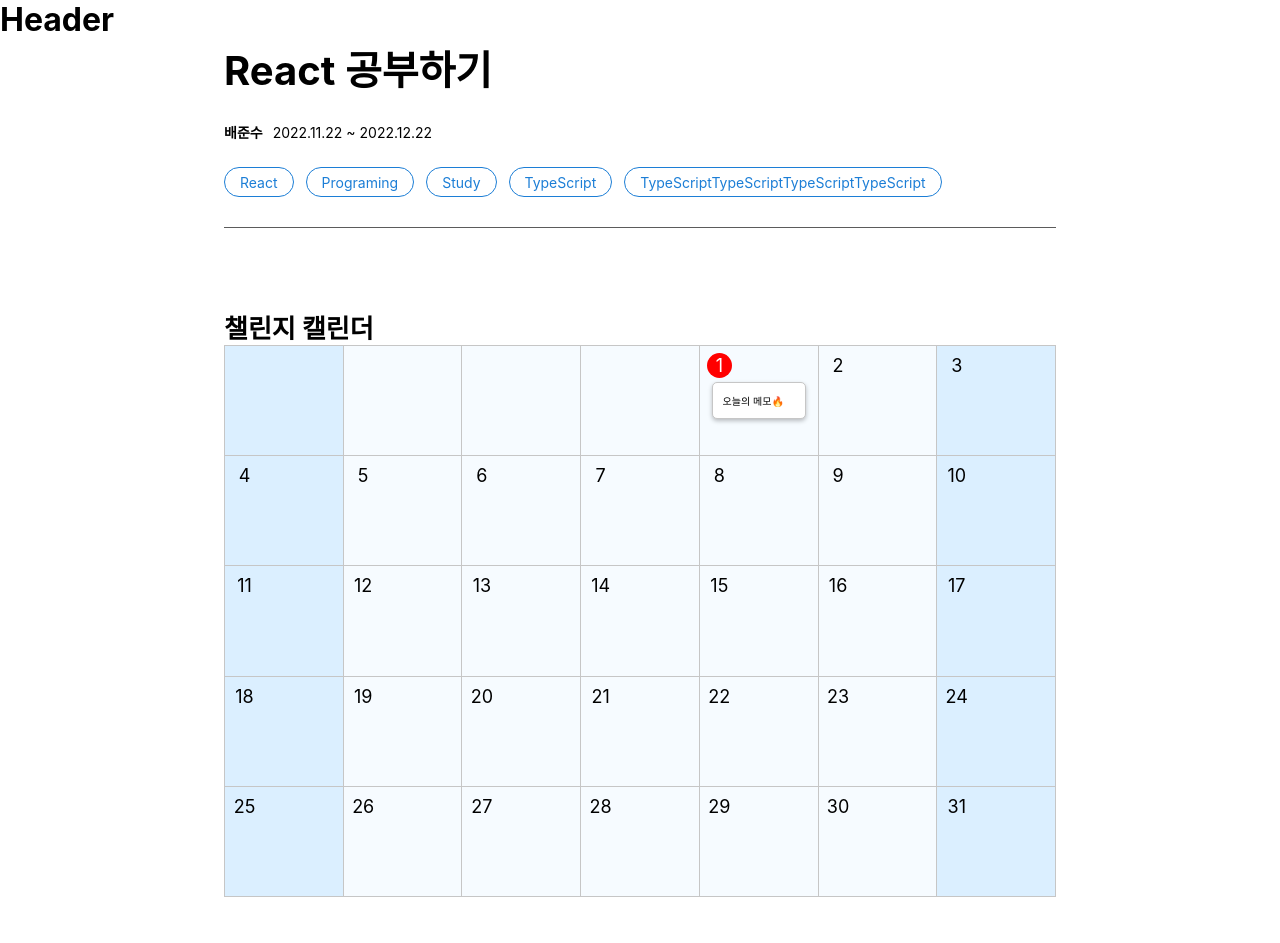
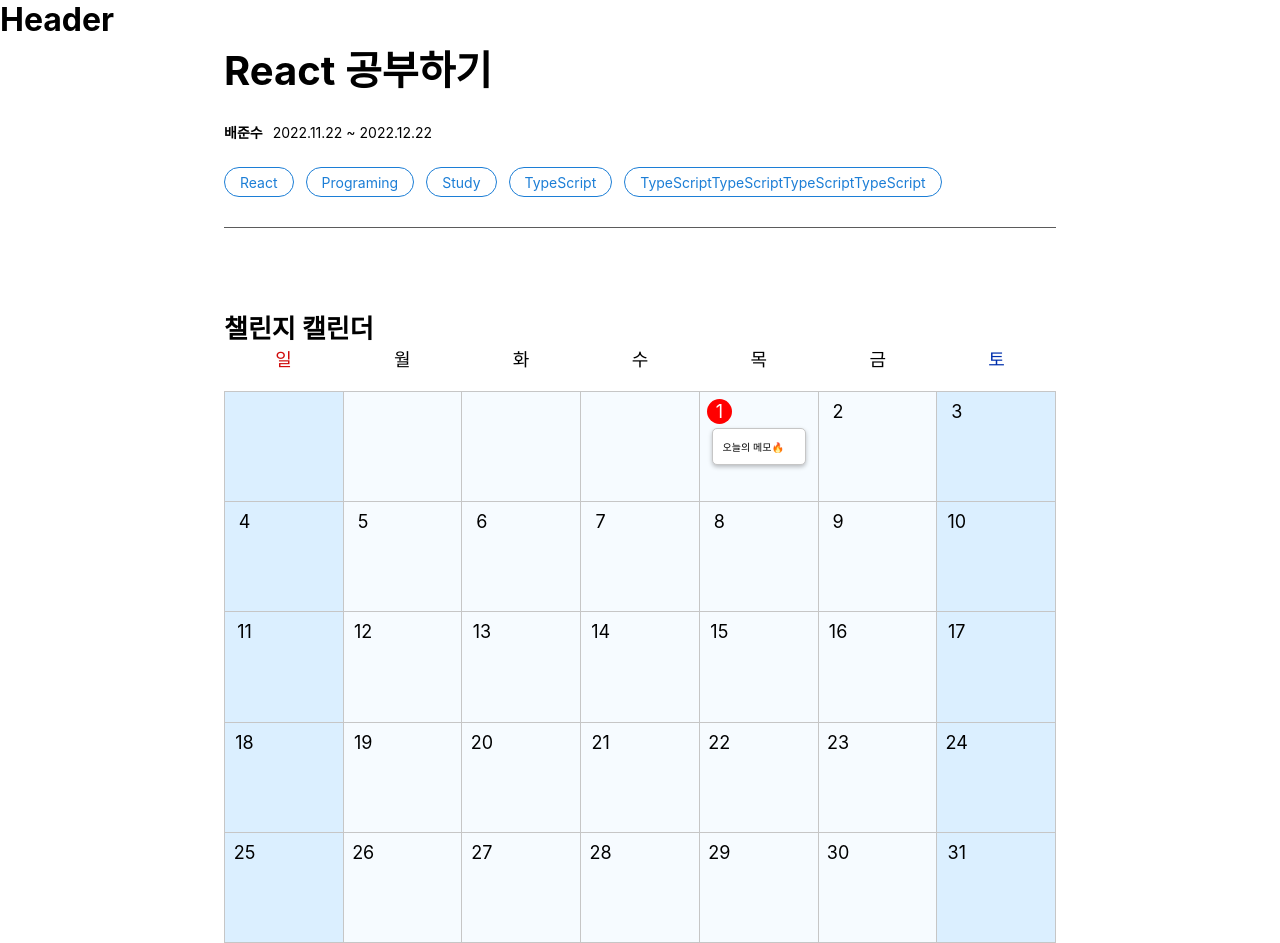
Before and after one commit to DSM-ROC/DSM-ROC_FrontEnd-V2, a React (Create React App) app: page /challenge/1/calendar in a window 1280 px wide. Before the commit the page ends 897 px from the top, so only its background shows below. Built offline with nearby package versions, Linux system fonts and the light colour scheme.

Commit message:
FEAT: weekBar
일 ~ 토 글자 표시바 생성

```diff
--- a/src/components/challenge/calender/calendarComponent.tsx
+++ b/src/components/challenge/calender/calendarComponent.tsx
@@ -7,10 +7,10 @@ import {
   getMonth,
   startOfMonth,
   startOfWeek,
-  subMonths,
 } from 'date-fns';
 import styled from 'styled-components';
 import Cell from './cell';
+import WeekBar from './weekBar';
 
 const CalendarComponent = (): JSX.Element => {
   const monthStart = startOfMonth(new Date());
@@ -43,9 +43,8 @@ const CalendarComponent = (): JSX.Element => {
 
   return (
     <>
-      <>
-        <CalendarContainer>{rows}</CalendarContainer>
-      </>
+      <WeekBar />
+      <CalendarContainer>{rows}</CalendarContainer>
     </>
   );
 };
--- /dev/null
+++ b/src/components/challenge/calender/weekBar.tsx
@@ -0,0 +1,38 @@
+import styled from 'styled-components';
+import { theme } from 'styles/theme';
+
+const WeekBar = (): JSX.Element => {
+  return (
+    <WeekContainer>
+      <Sunday>일</Sunday>
+      <WeekDay>월</WeekDay>
+      <WeekDay>화</WeekDay>
+      <WeekDay>수</WeekDay>
+      <WeekDay>목</WeekDay>
+      <WeekDay>금</WeekDay>
+      <Saturday>토</Saturday>
+    </WeekContainer>
+  );
+};
+
+const WeekDay = styled.p`
+  font-size: 18px;
+  text-align: center;
+  font-family: 'Noto Sans KR';
+`;
+
+const Sunday = styled(WeekDay)`
+  color: ${theme.sundayColor};
+`;
+const Saturday = styled(WeekDay)`
+  color: ${theme.saturdayColor};
+`;
+
+const WeekContainer = styled.div`
+  width: 100%;
+  display: grid;
+  grid-template-columns: repeat(7, 1fr);
+  margin-bottom: 20px;
+`;
+
+export default WeekBar;
```
